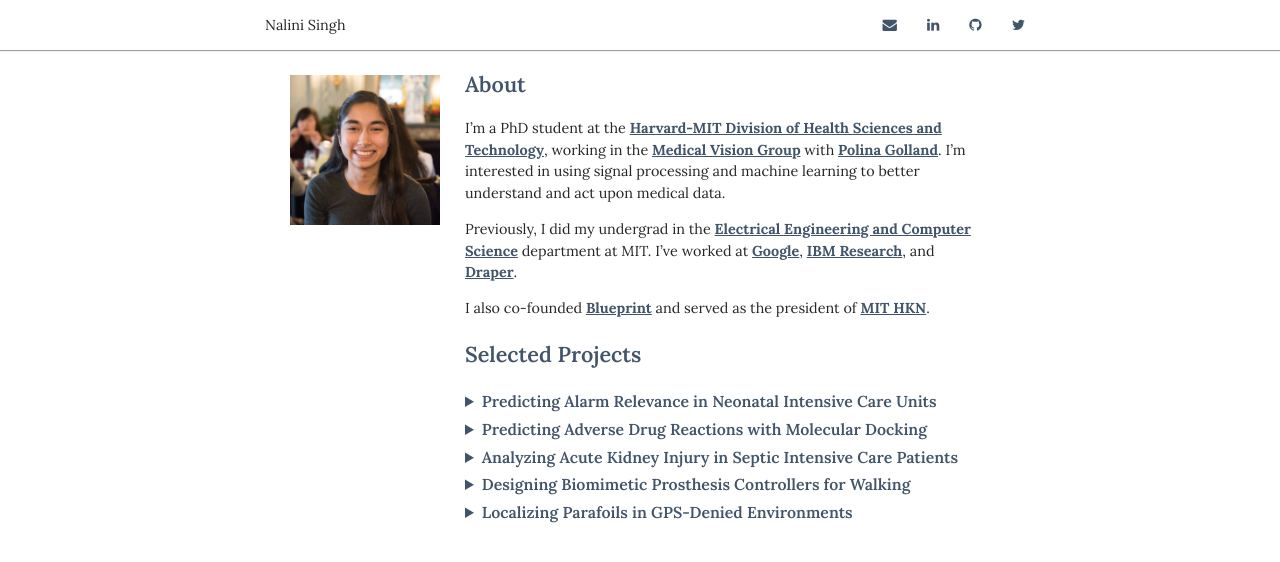
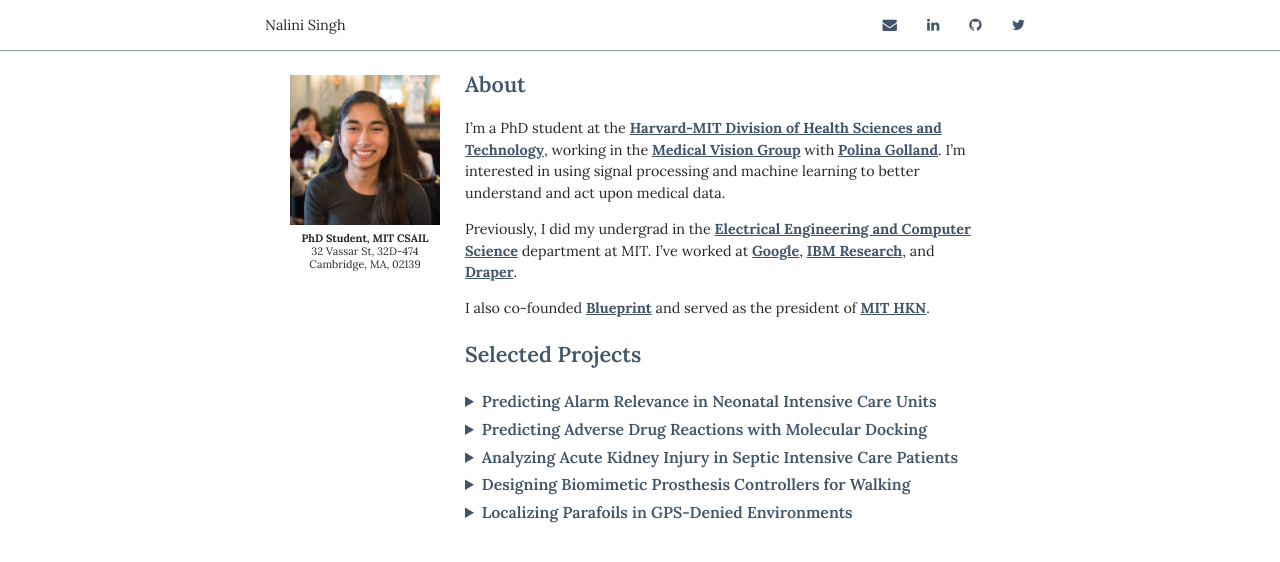
Before and after one commit to nalinimsingh/nalinimsingh.github.io, a Jekyll site: the page built from index.html, in a window 1280 px wide. Shown: the top 562 px of the page. Built offline with Jekyll 4.4.1, drawn with Linux system fonts in a browser that asks for light colours; nearby versions of some CDN libraries.

Commit message:
Add photo subcaption

```diff
--- a/_pages/index.md
+++ b/_pages/index.md
@@ -1,5 +1,12 @@
 <div class='profile'>
 <img src='assets/singhnalini.jpg' height='150px'>
+<div class='subcaption'>
+<b>PhD Student, MIT CSAIL</b>
+<br>
+32 Vassar St, 32D-474
+<br>
+Cambridge, MA, 02139
+</div>
 </div>
 
 <div class='column'>
--- a/_sass/_layout.scss
+++ b/_sass/_layout.scss
@@ -60,6 +60,12 @@ article {
 .container {
 	max-width: $content-width;
 	margin: 0 auto;
+}
+.subcaption {
+	font-size: 0.75em;
+	line-height: 1.2;
+	margin: auto;
+	text-align: center;
 }
 /* Navbar */
 nav {
```
Also changed, not shown: 1 other file.
